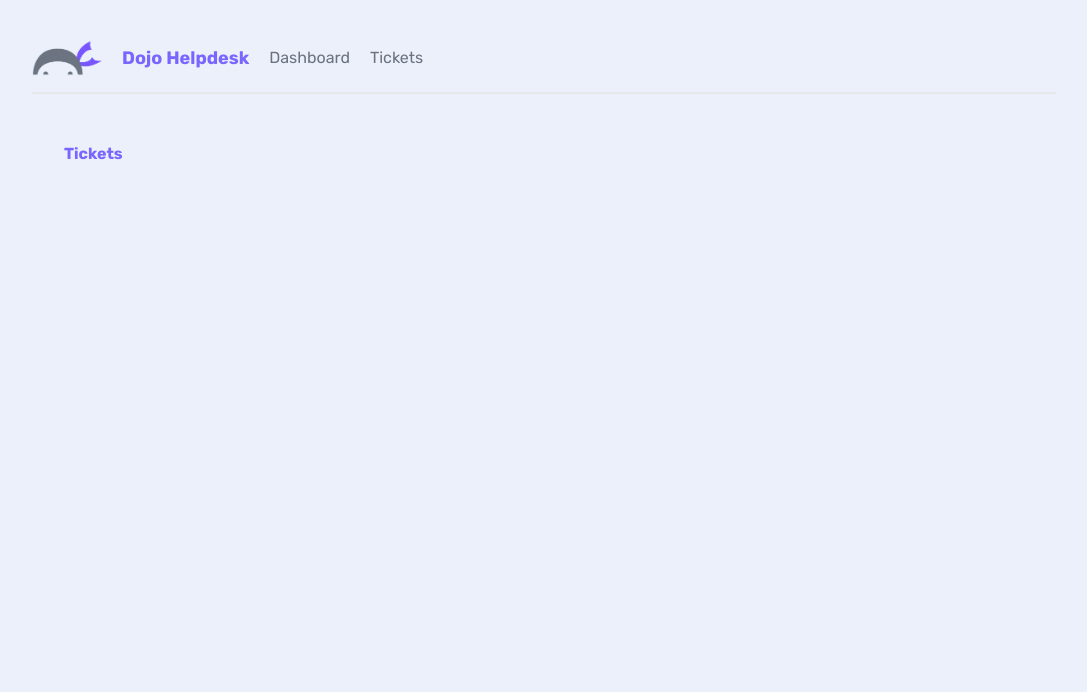
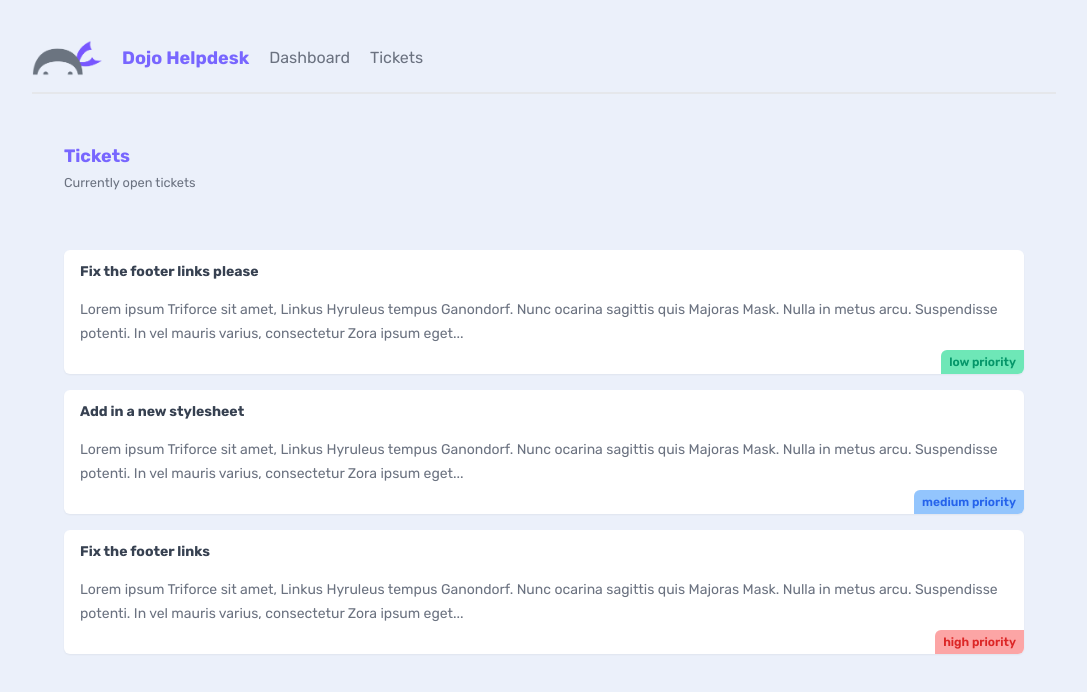
Before and after one commit to citixenken/dojo-helpdesk, a Next.js app: page /tickets in a window 1280 px wide. Shown: the top 692 px of the page, without its empty margins (96-1183 px from the left). Built offline with nearby package versions, Linux system fonts and the light colour scheme; data requests are answered from the project's data file.

Commit message:
fetch + revalidate data

```diff
--- /dev/null
+++ b/_data/db.json
@@ -0,0 +1,25 @@
+{
+  "tickets": [
+    {
+      "id": "1",
+      "title": "Fix the footer links please",
+      "body": "Lorem ipsum Triforce sit amet, Linkus Hyruleus tempus Ganondorf. Nunc ocarina sagittis quis Majoras Mask. Nulla in metus arcu. Suspendisse potenti. In vel mauris varius, consectetur Zora ipsum eget, Master Sword porttitor urna. Fusce elementum urna elit, eget eleifend velit consectetur eget. Integer vel lobortis ipsum, vitae auctor Ocarina of Time. Donec sed urna dapibus, interdum magna a, eleifend magna. Curabitur tincidunt enim a neque volutpat. Phasellus auctor magna vel nunc pretium, ut volutpat justo tristique. Pellentesque cursus convallis mauris, in tempus enim tincidunt vitae.",
+      "priority": "low",
+      "user_email": "mario@netninja.dev"
+    },
+    {
+      "id": "2",
+      "title": "Add in a new stylesheet",
+      "body": "Lorem ipsum Triforce sit amet, Linkus Hyruleus tempus Ganondorf. Nunc ocarina sagittis quis Majoras Mask. Nulla in metus arcu. Suspendisse potenti. In vel mauris varius, consectetur Zora ipsum eget, Master Sword porttitor urna. Fusce elementum urna elit, eget eleifend velit consectetur eget. Integer vel lobortis ipsum, vitae auctor Ocarina of Time. Donec sed urna dapibus, interdum magna a, eleifend magna. Curabitur tincidunt enim a neque volutpat. Phasellus auctor magna vel nunc pretium, ut volutpat justo tristique. Pellentesque cursus convallis mauris, in tempus enim tincidunt vitae.",
+      "priority": "medium",
+      "user_email": "mario@netninja.dev"
+    },
+    {
+      "id": "3",
+      "title": "Fix the footer links",
+      "body": "Lorem ipsum Triforce sit amet, Linkus Hyruleus tempus Ganondorf. Nunc ocarina sagittis quis Majoras Mask. Nulla in metus arcu. Suspendisse potenti. In vel mauris varius, consectetur Zora ipsum eget, Master Sword porttitor urna. Fusce elementum urna elit, eget eleifend velit consectetur eget. Integer vel lobortis ipsum, vitae auctor Ocarina of Time. Donec sed urna dapibus, interdum magna a, eleifend magna. Curabitur tincidunt enim a neque volutpat. Phasellus auctor magna vel nunc pretium, ut volutpat justo tristique. Pellentesque cursus convallis mauris, in tempus enim tincidunt vitae.",
+      "priority": "high",
+      "user_email": "peach@netninja.dev"
+    }
+  ]
+}
--- /dev/null
+++ b/app/tickets/TicketList.jsx
@@ -0,0 +1,33 @@
+// fetch data
+async function getTickets() {
+  const res = await fetch("http://localhost:4000/tickets", {
+    next: { revalidate: 0 }, // use 0 to opt out of using cached data
+  });
+
+  return res.json();
+}
+
+const TicketList = async () => {
+  const tickets = await getTickets();
+
+  return (
+    <>
+      {tickets.map((ticket) => (
+        <div key={ticket.id} className="card my-5">
+          <h3>{ticket.title}</h3>
+          <p>{ticket.body.slice(0, 197)}...</p>
+          <div className={`pill ${ticket.priority}`}>
+            {ticket.priority} priority
+          </div>
+        </div>
+      ))}
+
+      {/* if no tickets? */}
+      {tickets.length === 0 && (
+        <p className="text-center">There are no open tickets, awesome!</p>
+      )}
+    </>
+  );
+};
+
+export default TicketList;
--- a/app/tickets/page.jsx
+++ b/app/tickets/page.jsx
@@ -1,7 +1,17 @@
+import TicketList from "./TicketList";
+
 const Tickets = () => {
   return (
     <main>
-      <h2>Tickets</h2>
+      <nav>
+        <div>
+          <h2>Tickets</h2>
+          <p>
+            <small>Currently open tickets</small>
+          </p>
+        </div>
+      </nav>
+      <TicketList />
     </main>
   );
 };
```
